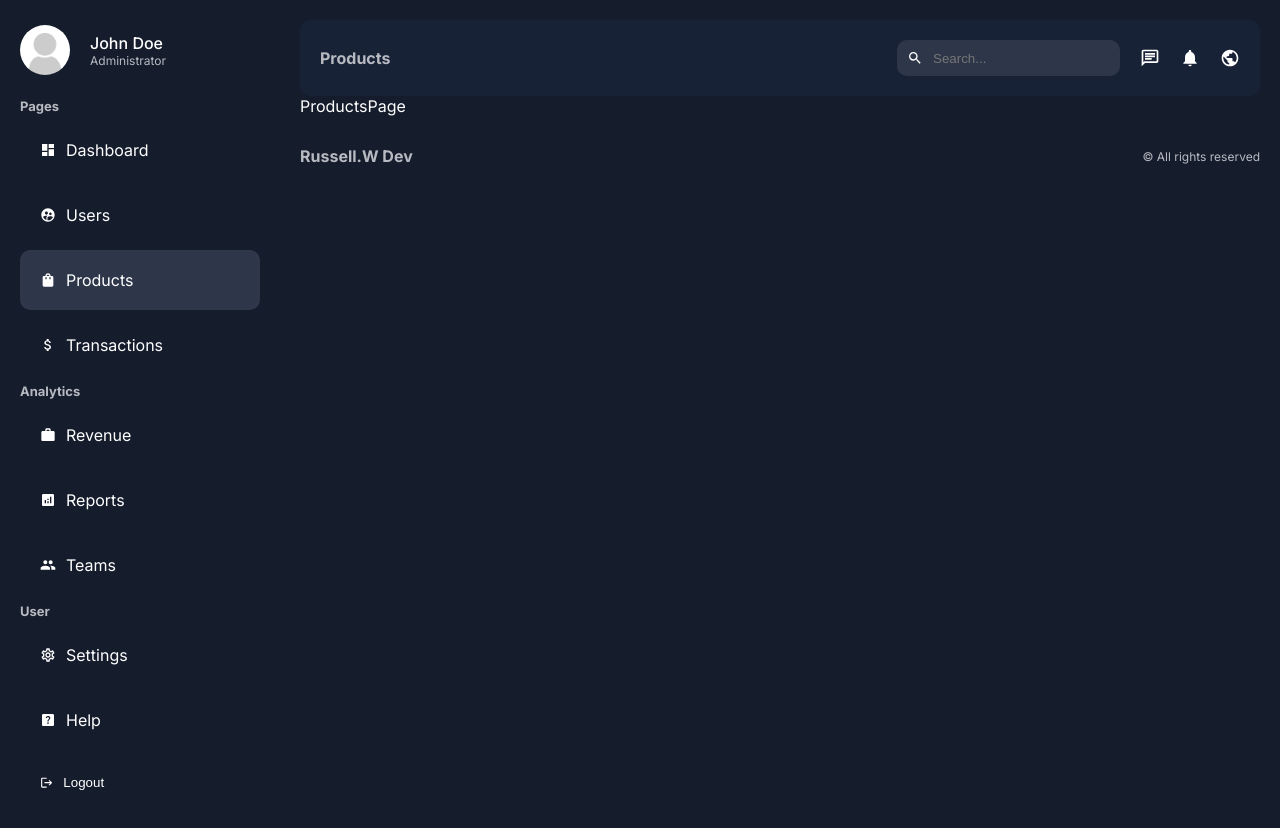
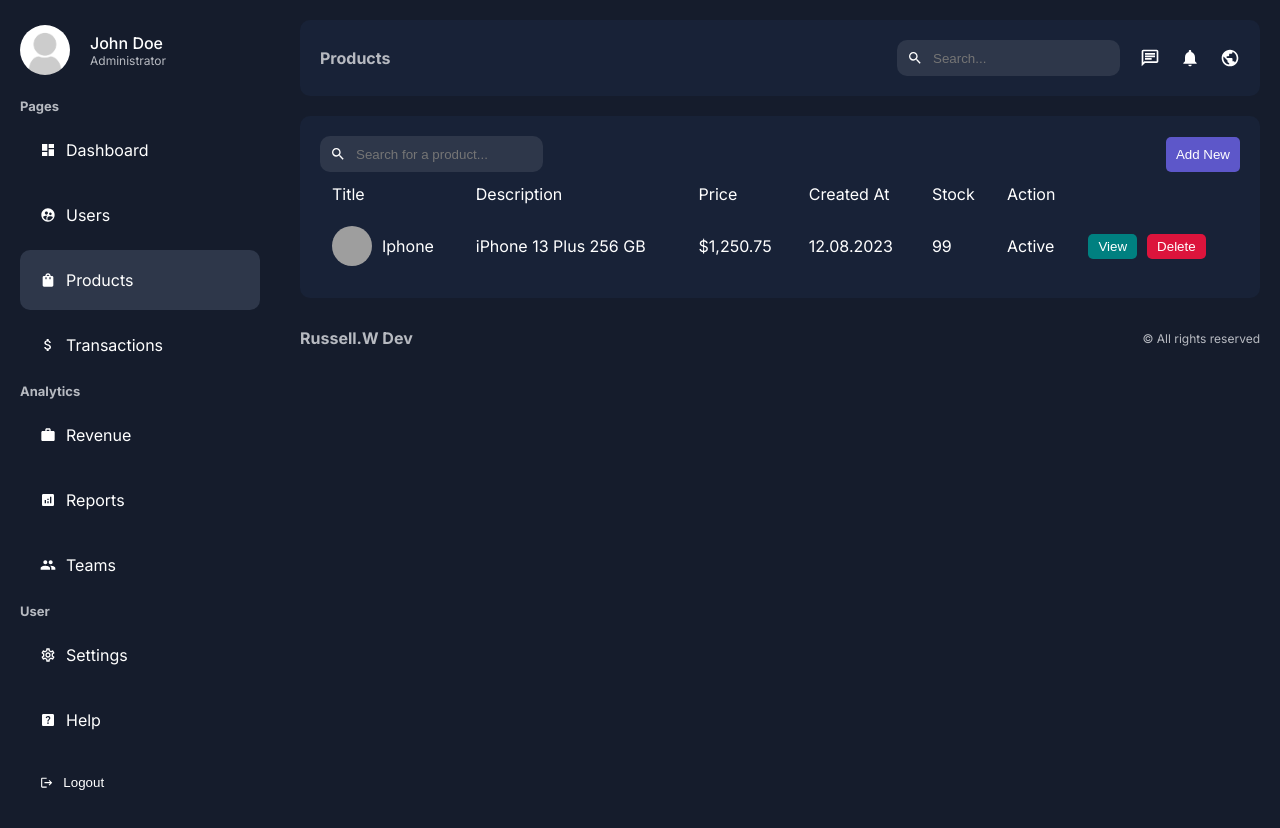
Before and after one commit to russellw999/nextadmin-14, a Next.js app: page /dashboard/products in a window 1280 px wide. Built offline with nearby package versions, Linux system fonts and the light colour scheme; grey boxes are pictures that could not be loaded.

Commit message:
01:19 products page stub dummy data

```diff
--- a/app/dashboard/products/page.jsx
+++ b/app/dashboard/products/page.jsx
@@ -1,9 +1,64 @@
-
+import Image from 'next/image'
+import Link from 'next/link'
+import Search from '@/app/ui/dashboard/search/search';
+import styles from '@/app/ui/dashboard/products/products.module.css'
+import Pagination from '@/app/ui/dashboard/pagination/pagination';
 
 const ProductsPage = () => {
   return (
-    <div>
-       ProductsPage
+    <div className={styles.container}>
+      <div className={styles.top}>
+        <Search placeholder="Search for a product..." />
+        <Link href="/dashboard/products/add">
+          <button className={styles.addButton}>Add New</button>
+        </Link>
+      </div>
+      <table className={styles.table}>
+        <thead>
+          <tr>
+            <td>Title</td>
+            <td>Description</td>
+            <td>Price</td>
+            <td>Created At</td>
+            <td>Stock</td>
+            <td>Action</td>
+          </tr>
+        </thead>
+        <tbody>
+          <tr>
+            <td>
+              <div className={styles.product}>
+                <Image
+                  src="/noproduct.png"
+                  alt=""
+                  width={40}
+                  height={40}
+                  className={styles.productImage}
+                />
+                Iphone
+              </div>
+            </td>
+            <td>iPhone 13 Plus 256 GB</td>
+            <td>$1,250.75</td>
+            <td>12.08.2023</td>
+            <td>99</td>
+            <td>Active</td>
+            <td>
+              <div className={styles.buttons}>
+                <Link href="/">
+                  <button className={`${styles.button} ${styles.view}`}>
+                    View
+                  </button>
+                </Link>
+                  <button className={`${styles.button} ${styles.delete}`}>
+                    Delete
+                  </button>
+              </div>
+            </td>
+          </tr>
+        </tbody>
+      </table>
+      <Pagination/>
     </div>
   );
 }
--- a/app/dashboard/users/page.jsx
+++ b/app/dashboard/users/page.jsx
@@ -2,7 +2,7 @@
 import styles from "@/app/ui/dashboard/users/users.module.css";
 import Search from '@/app/ui/dashboard/search/search';
 import Link from 'next/link'
-import Pagination from '@/app/ui/dashboard/pagination/page';
+import Pagination from '@/app/ui/dashboard/pagination/pagination';
 const UsersPage = () => {
   return (
     <div className={styles.container}>
@@ -48,17 +48,15 @@
                     View
                   </button>
                 </Link>
-                <Link href="/">
                   <button className={`${styles.button} ${styles.delete}`}>
                     Delete
                   </button>
-                </Link>
               </div>
             </td>
           </tr>
         </tbody>
       </table>
-      <Pagination />
+      <Pagination/>
     </div>
   );
 };
--- /dev/null
+++ b/app/ui/dashboard/pagination/pagination.jsx
@@ -0,0 +1,16 @@
+import styles from './pagination.module.css';
+
+const Pagination = () => {
+    <div className={styles.container}>
+      <button className={styles.button}
+              disabled
+      >
+        Previous
+      </button>
+      <button className={styles.button}>
+         Next
+      </button>
+    </div>
+}
+
+export default Pagination;
--- /dev/null
+++ b/app/ui/dashboard/products/products.module.css
@@ -0,0 +1,61 @@
+.container{
+    background-color: var(--bgSoft);
+    padding: 20px;
+    border-radius: 10px;
+    margin-top: 20px;
+  }
+
+  .top{
+    display: flex;
+    align-items: center;
+    justify-content: space-between;
+  }
+
+  .addButton{
+    padding: 10px;
+    background-color: #5d57c9;
+    color: var(--text);
+    border: none;
+    border-radius: 5px;
+    cursor: pointer;
+  }
+
+  .table{
+    width: 100%;
+  }
+
+  .table td{
+    padding: 10px;
+  }
+
+  .product{
+    display: flex;
+    align-items: center;
+    gap: 10px;
+  }
+
+  .productImage{
+    border-radius: 50%;
+    object-fit: cover;
+  }
+
+  .buttons{
+    display: flex;
+    gap: 10px;
+  }
+
+  .button{
+    padding: 5px 10px;
+    border-radius: 5px;
+    color: var(--text);
+    border: none;
+    cursor: pointer;
+  }
+
+  .view{
+    background-color: teal;
+  }
+
+  .delete{
+    background-color: crimson;
+  }
```
Also changed, not shown: app/ui/dashboard/pagination/page.jsx (deleted, +0 -10 lines).
